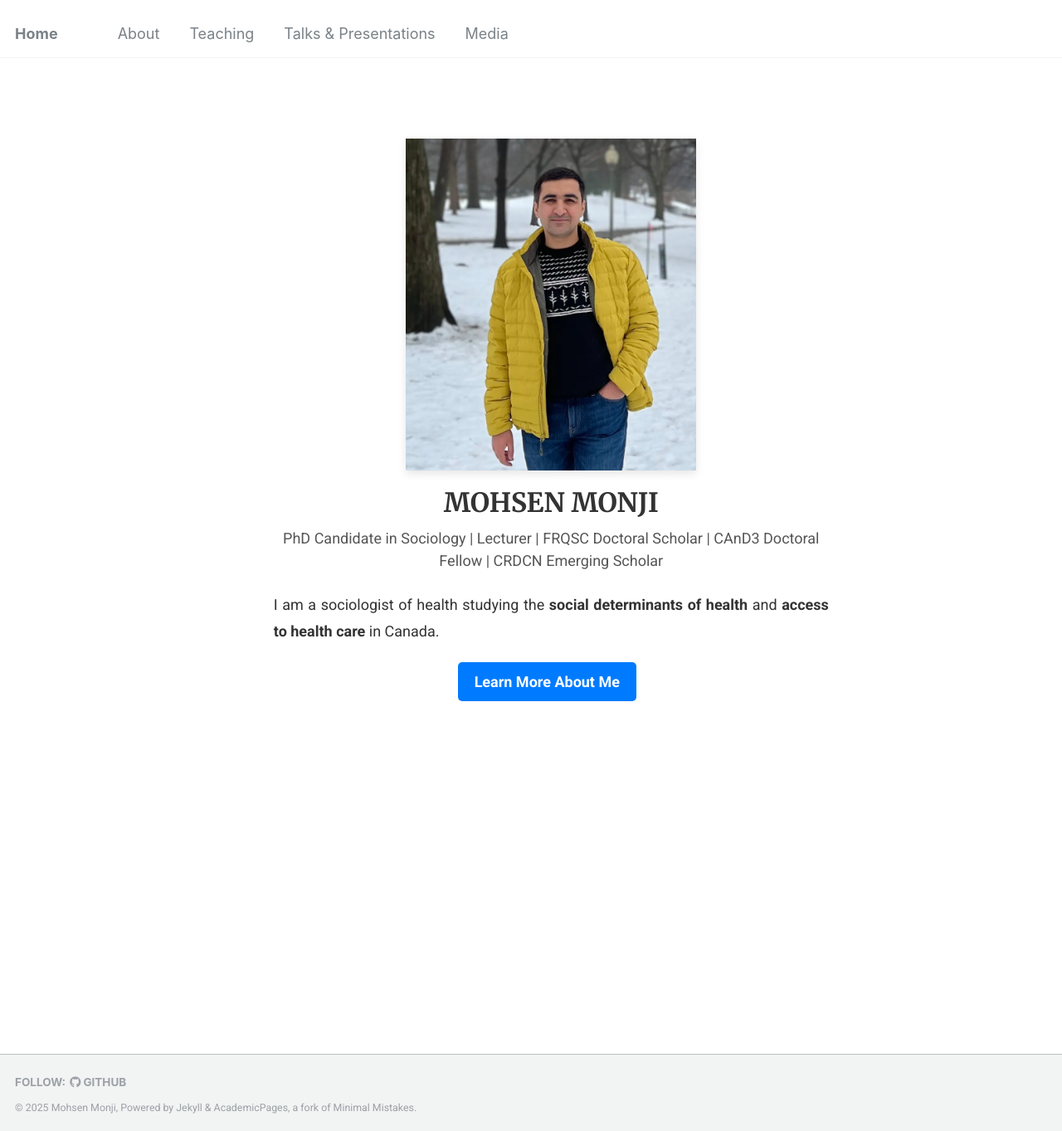
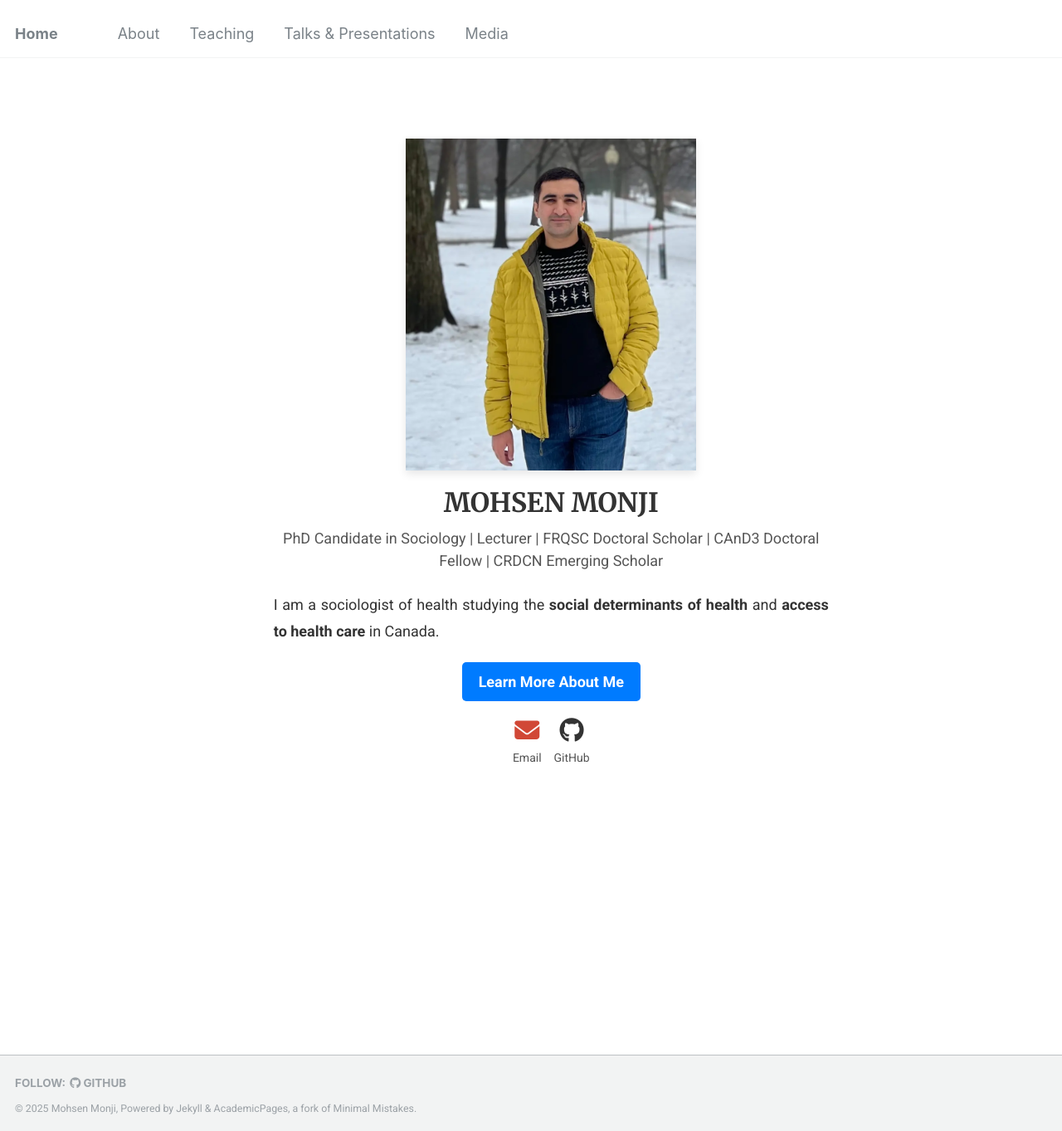
Before and after one commit to Mohsnmonji/mohsnmonji.github.io, a Jekyll site: the page built from _pages/front.md, in a window 1280 px wide and 1363 px high. Shown: the whole window at 83% size. Built offline with Jekyll 4.4.1, drawn with Linux system fonts in a browser that asks for light colours.

Commit message:
Update front.md

```diff
--- a/_pages/front.md
+++ b/_pages/front.md
@@ -11,7 +11,7 @@ hide_avatar: true
 <div style="text-align: center; margin-top: 50px; max-width: 800px; margin: auto; padding: 20px;">
   <!-- Profile Image -->
   <div>
-   <img src="images/mohsen-monji-profile.webp" alt="Mohsen Monji, Sociologist and Population  Health Researcher"
+   <img src="images/mohsen-monji-profile.webp" alt="Mohsen Monji, Sociologist and Population Health Researcher"
      style="width: 350px; height: 400px; object-fit: cover; border-radius: 0; box-shadow: 0px 4px 10px rgba(0, 0, 0, 0.1); margin-bottom: 20px;">
   </div>
 
@@ -24,13 +24,30 @@ hide_avatar: true
   </p>
 
   <!-- Description -->
-<p style="font-size: 18px; color: #333; text-align: justify; line-height: 1.8; margin-bottom: 20px;">
-  I am a sociologist of health studying the
-  <strong>social determinants of health</strong> and
-  <strong>access to  health care</strong> in Canada.
-</p>
+  <p style="font-size: 18px; color: #333; text-align: justify; line-height: 1.8; margin-bottom: 20px;">
+    I am a sociologist of health studying the
+    <strong>social determinants of health</strong> and
+    <strong>access to health care</strong> in Canada.
+  </p>
 
- <!-- Buttons -->
+  <!-- Button -->
   <div style="margin-bottom: 20px;">
-    <a href="/about-me/" style="display: inline-block; padding: 10px 20px; background-color: #007BFF; color: white; text-decoration: none; border-radius: 5px; font-weight: bold; margin-right: 10px;">Learn More About Me</a>
+    <a href="/about-me/" style="display: inline-block; padding: 10px 20px; background-color: #007BFF; color: white; text-decoration: none; border-radius: 5px; font-weight: bold;">Learn More About Me</a>
   </div>
+
+  <!-- Social Media Links -->
+  <div style="display: flex; justify-content: center; gap: 15px; margin-bottom: 20px;">
+    <div style="text-align: center;">
+      <a href="mailto:mohsen.monji@concordia.ca" target="_blank" style="text-decoration: none;">
+        <i class="fas fa-envelope" style="color: #D14836; font-size: 30px;"></i><br>
+        <span style="font-size: 14px; color: #555;">Email</span>
+      </a>
+    </div>
+    <div style="text-align: center;">
+      <a href="https://github.com/Mohsnmonji" target="_blank" style="text-decoration: none;">
+        <i class="fab fa-github" style="color: #333; font-size: 30px;"></i><br>
+        <span style="font-size: 14px; color: #555;">GitHub</span>
+      </a>
+    </div>
+  </div>
+</div>
```
